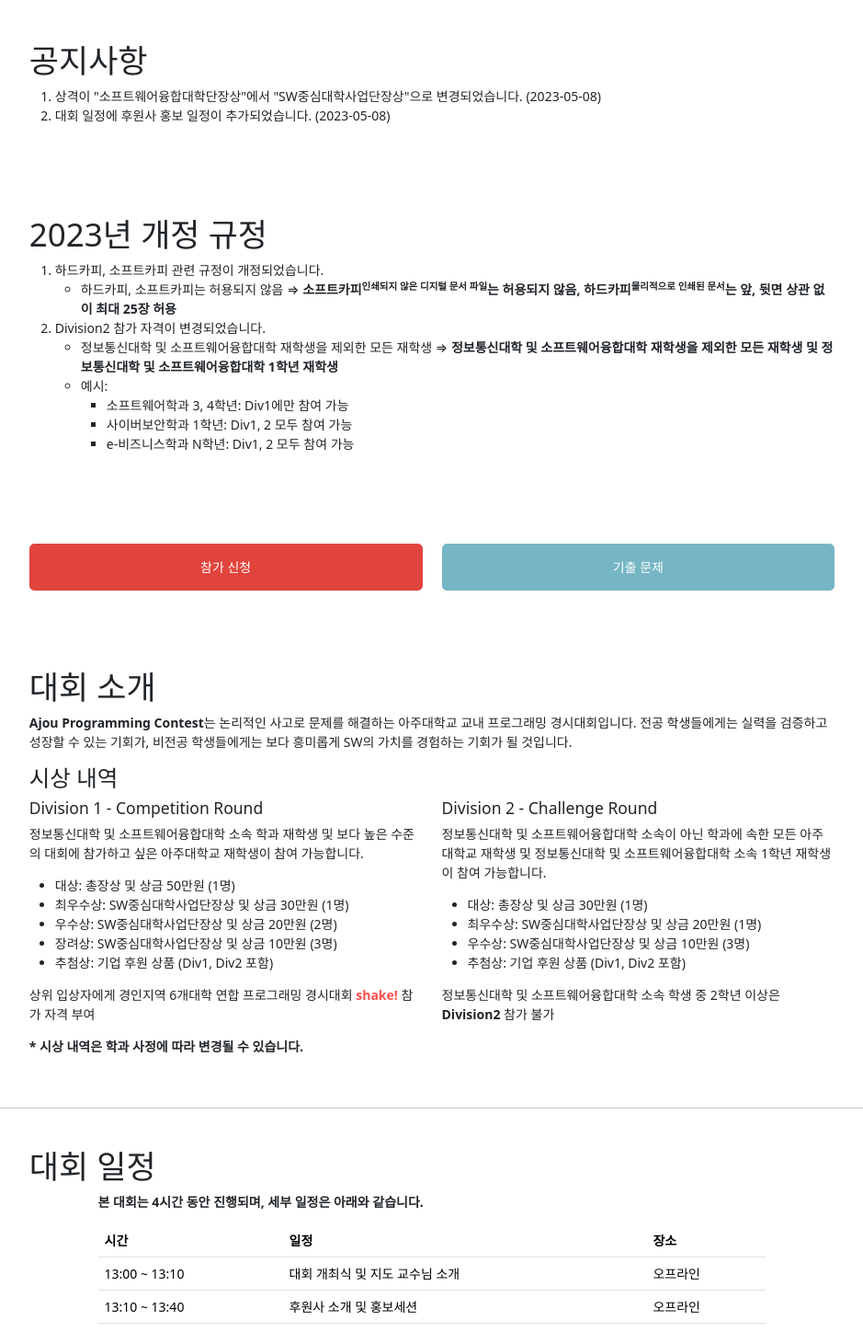
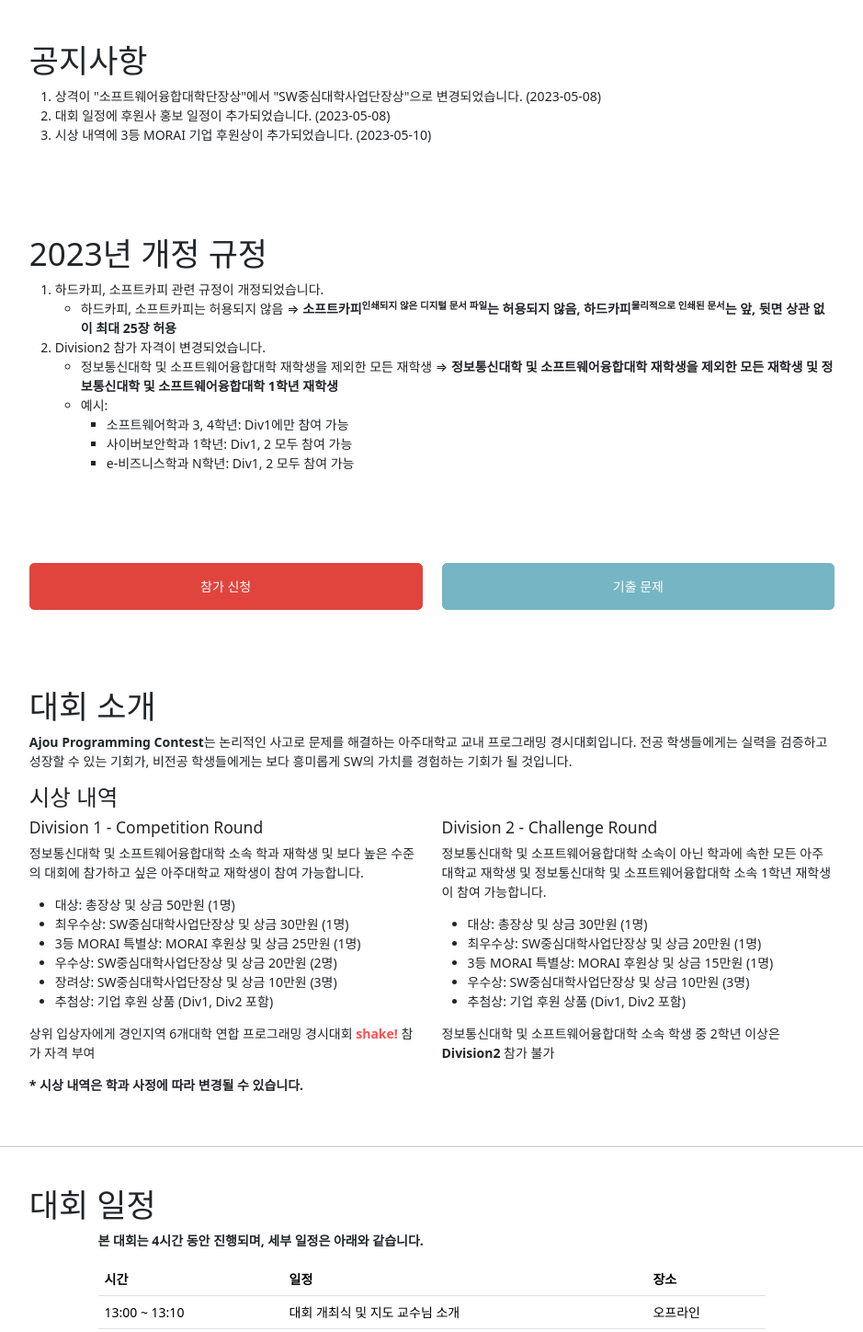
Before and after one commit to shake-union/shake-site, a SvelteKit app: page /apc in a window 1280 px wide. Shown: the part 480-1928 px from the top of the page at 92% size, without its empty margins (170-1109 px from the left). Built offline with nearby package versions, Linux system fonts and the light colour scheme.

Commit message:
Add MORAI sponser

```diff
--- a/src/routes/(apc)/apc/+page.svelte
+++ b/src/routes/(apc)/apc/+page.svelte
@@ -60,6 +60,7 @@
 						(2023-05-08)
 					</li>
 					<li>대회 일정에 후원사 홍보 일정이 추가되었습니다. (2023-05-08)</li>
+					<li>시상 내역에 3등 MORAI 기업 후원상이 추가되었습니다. (2023-05-10)</li>
 				</ol>
 			</div>
 		</div>
@@ -146,6 +147,7 @@
 						<ul>
 							<li>대상: 총장상 및 상금 50만원 (1명)</li>
 							<li>최우수상: SW중심대학사업단장상 및 상금 30만원 (1명)</li>
+							<li>3등 MORAI 특별상: MORAI 후원상 및 상금 25만원 (1명)</li>
 							<li>우수상: SW중심대학사업단장상 및 상금 20만원 (2명)</li>
 							<li>장려상: SW중심대학사업단장상 및 상금 10만원 (3명)</li>
 							<li>추첨상: 기업 후원 상품 (Div1, Div2 포함)</li>
@@ -165,6 +167,7 @@
 						<ul>
 							<li>대상: 총장상 및 상금 30만원 (1명)</li>
 							<li>최우수상: SW중심대학사업단장상 및 상금 20만원 (1명)</li>
+							<li>3등 MORAI 특별상: MORAI 후원상 및 상금 15만원 (1명)</li>
 							<li>우수상: SW중심대학사업단장상 및 상금 10만원 (3명)</li>
 							<li>추첨상: 기업 후원 상품 (Div1, Div2 포함)</li>
 						</ul>
@@ -579,6 +582,16 @@
 							</a>
 						</p>
 						<p>
+							<a href="https://www.morai.ai/ko" target="_blank" rel="noreferrer">
+								<img
+									src="{base}/logo-company-morai-white.png"
+									alt="MORAI"
+									width="200px"
+									class="mw-100"
+								/>
+							</a>
+						</p>
+						<p>
 							<a
 								href="https://www.samsungdisplay.com/kor/index.jsp"
 								target="_blank"
```
Also changed, not shown: static/logo-company-morai-black.png (added), static/logo-company-morai-white.png (added).
